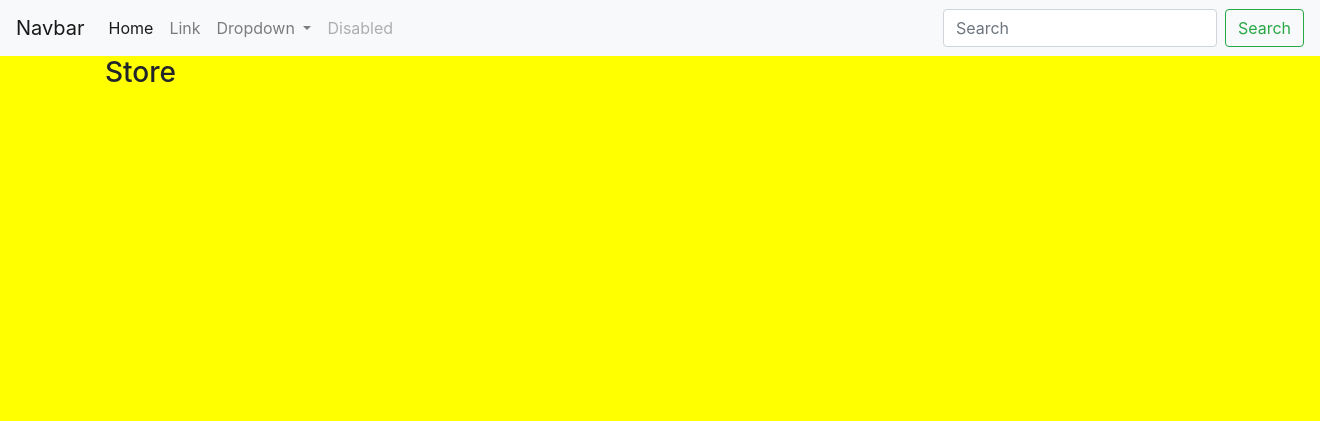
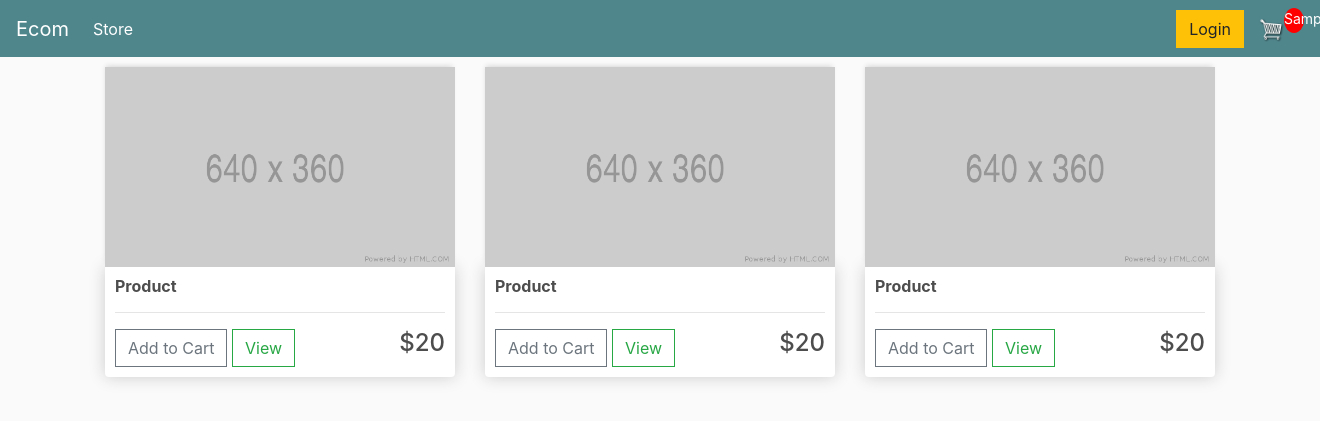
Before and after one commit to edward-pis-1670/ecommerce, a Django app: template ecommerce/store/templates/store/store.html in a window 1320 px wide; the page is wider, and only the part inside the window is pictured. Shown: the top 421 px of that part. Run offline with Django 3.2, Linux system fonts and the light colour scheme; the template is opened without the code that fills it: most values are stand-ins (such as "Sample title", 1, 10 or a date in 2020); some libraries are stand-ins or nearby versions.

Commit message:
changecode1

```diff
--- a/ecommerce/static/css/main.css
+++ b/ecommerce/static/css/main.css
@@ -1,4 +1,99 @@
+body{
+	background-color: hsl(0, 0%, 98%);
+}
 
-body{
-    background-color: yellow;
+h1,h2,h3,h4,h5,h6{
+	color:hsl(0, 0%, 30%);
 }
+
+.box-element{
+	box-shadow:hsl(0, 0%, 80%) 0 0 16px;
+	background-color: #fff;
+	border-radius: 4px;
+	padding: 10px;
+}
+
+.thumbnail{
+	width: 100%;
+	height: 200px;
+	-webkit-box-shadow: -1px -3px 5px -2px rgba(214,214,214,1);
+    -moz-box-shadow: -1px -3px 5px -2px rgba(214,214,214,1);
+    box-shadow: -1px -3px 5px -2px rgba(214,214,214,1);
+}
+
+.product{
+	border-radius: 0 0 4px 4px;
+}
+
+.bg-dark{
+	background-color: #4f868c!important;
+}
+
+#cart-icon{
+	width:25px;
+	display: inline-block;
+	margin-left: 15px;
+}
+
+#cart-total{
+	display: block;
+	text-align: center;
+	color:#fff;
+	background-color: red;
+	width: 20px;
+	height: 25px;
+	border-radius: 50%;
+	font-size: 14px;
+}
+
+.col-lg-4, .col-lg-6, .col-lg-8, .col-lg-12{
+	margin-top: 10px;
+}
+
+.btn{
+	border-radius: 0;
+}
+
+.row-image{
+	width: 100px;
+}
+
+.form-field{
+	width:250px;
+	display: inline-block;
+	padding: 5px;
+}
+
+.cart-row{
+	display: flex;
+    align-items: flex-stretch;
+    padding-bottom: 10px;
+    margin-bottom: 10px;
+    border-bottom: 1px solid #ececec;
+
+}
+
+.quantity{
+	display: inline-block;
+	font-weight: 700;
+	padding-right:10px;
+
+
+}
+
+.chg-quantity{
+	width: 12px;
+	cursor: pointer;
+	display: block;
+	margin-top: 5px;
+	transition:.1s;
+}
+
+.chg-quantity:hover{
+	opacity: .6;
+}
+
+
+.hidden{
+	display: none!important;
+}
--- a/ecommerce/store/templates/store/main.html
+++ b/ecommerce/store/templates/store/main.html
@@ -12,8 +12,8 @@
 </head>
 <body>
 <!--Navbar-->
-    <nav class="navbar navbar-expand-lg navbar-light bg-light">
-  <a class="navbar-brand" href="#">Navbar</a>
+    <nav class="navbar navbar-expand-lg navbar-dark bg-dark">
+  <a class="navbar-brand" href="{% url 'store' %}">Ecom</a>
   <button class="navbar-toggler" type="button" data-toggle="collapse" data-target="#navbarSupportedContent" aria-controls="navbarSupportedContent" aria-expanded="false" aria-label="Toggle navigation">
     <span class="navbar-toggler-icon"></span>
   </button>
@@ -21,30 +21,18 @@
   <div class="collapse navbar-collapse" id="navbarSupportedContent">
     <ul class="navbar-nav mr-auto">
       <li class="nav-item active">
-        <a class="nav-link" href="#">Home <span class="sr-only">(current)</span></a>
-      </li>
-      <li class="nav-item">
-        <a class="nav-link" href="#">Link</a>
-      </li>
-      <li class="nav-item dropdown">
-        <a class="nav-link dropdown-toggle" href="#" id="navbarDropdown" role="button" data-toggle="dropdown" aria-haspopup="true" aria-expanded="false">
-          Dropdown
-        </a>
-        <div class="dropdown-menu" aria-labelledby="navbarDropdown">
-          <a class="dropdown-item" href="#">Action</a>
-          <a class="dropdown-item" href="#">Another action</a>
-          <div class="dropdown-divider"></div>
-          <a class="dropdown-item" href="#">Something else here</a>
-        </div>
-      </li>
-      <li class="nav-item">
-        <a class="nav-link disabled" href="#" tabindex="-1" aria-disabled="true">Disabled</a>
+        <a class="nav-link" href="{% url 'store' %}">Store <span class="sr-only">(current)</span></a>
       </li>
     </ul>
-    <form class="form-inline my-2 my-lg-0">
-      <input class="form-control mr-sm-2" type="search" placeholder="Search" aria-label="Search">
-      <button class="btn btn-outline-success my-2 my-sm-0" type="submit">Search</button>
-    </form>
+      <div class="form-inline my-2 my-lg-0">
+	     	<a href="#"class="btn btn-warning">Login</a>
+
+	     	<a href="{% url 'cart' %}">
+	    		<img  id="cart-icon" src="{% static 'images/cart.png' %}">
+	    	</a>
+	    	<p id="cart-total">{{cartItems}}</p>
+
+      </div>
   </div>
 </nav>
     <div class="container">
--- a/ecommerce/store/templates/store/store.html
+++ b/ecommerce/store/templates/store/store.html
@@ -2,8 +2,43 @@
 {% load static  %}
 
 {% block content %}
+    <div class="row">
+        <div class="col-lg-4">
+            <img class="thumbnail" src="{% static 'images/placeholder.png' %}">
+            <div class="box-element product">
+                <h6><strong>Product</strong></h6>
+                <hr>
+                <button class="btn btn-outline-secondary add-btn">Add to Cart</button>
+                <a class="btn btn-outline-success" href="#">View</a>
+                <h4 style="display: inline-block;float: right">$20</h4>
 
+            </div>
+        </div>
+        <div class="col-lg-4">
+            <img class="thumbnail" src="{% static 'images/placeholder.png' %}">
+            <div class="box-element product">
+                <h6><strong>Product</strong></h6>
+                <hr>
+                <button class="btn btn-outline-secondary add-btn">Add to Cart</button>
+                <a class="btn btn-outline-success" href="#">View</a>
+                <h4 style="display: inline-block;float: right">$20</h4>
 
-<h3>Store</h3>
+            </div>
+
+        </div>
+        <div class="col-lg-4">
+            <img class="thumbnail" src="{% static 'images/placeholder.png' %}">
+            <div class="box-element product">
+                <h6><strong>Product</strong></h6>
+                <hr>
+                <button class="btn btn-outline-secondary add-btn">Add to Cart</button>
+                <a class="btn btn-outline-success" href="#">View</a>
+                <h4 style="display: inline-block;float: right">$20</h4>
+
+            </div>
+
+        </div>
+
+    </div>
 
 {% endblock content %}
```
Also changed, not shown: ecommerce/static/images/arrow-down.png (added), ecommerce/static/images/arrow-up.png (added), ecommerce/static/images/book.jpg (added), ecommerce/static/images/cart.png (added), ecommerce/static/images/cart1.png (deleted), ecommerce/static/images/headphones.jpg (added), ecommerce/static/images/placeholder.png (added), ecommerce/static/images/shirt.jpg (added), ecommerce/static/images/shoes.jpg (added), ecommerce/static/images/sourcecode.jpg (added), ecommerce/static/images/watch.jpg (added).
